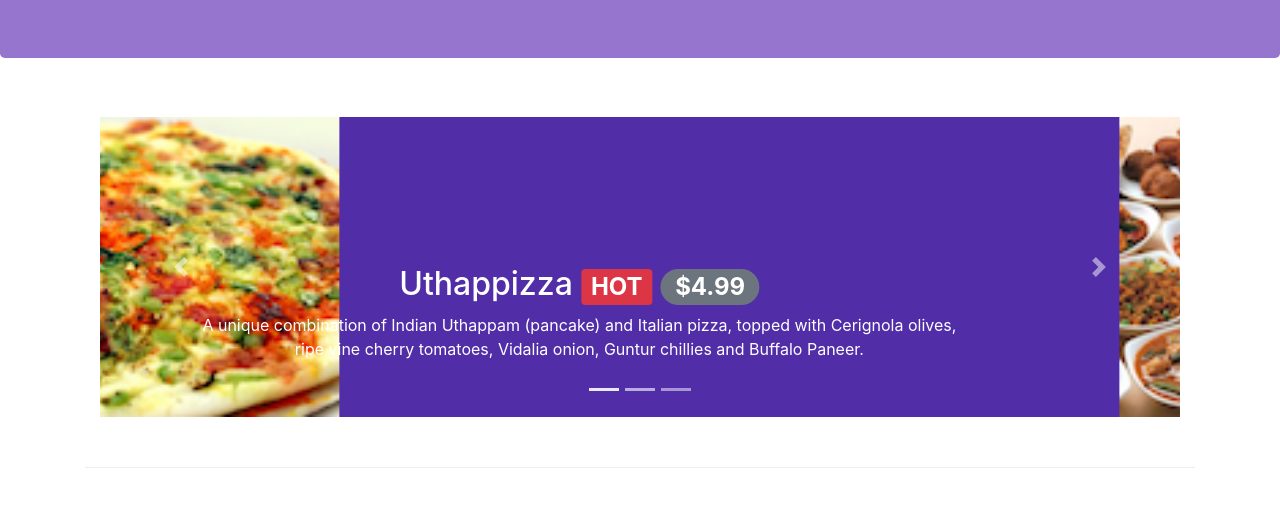
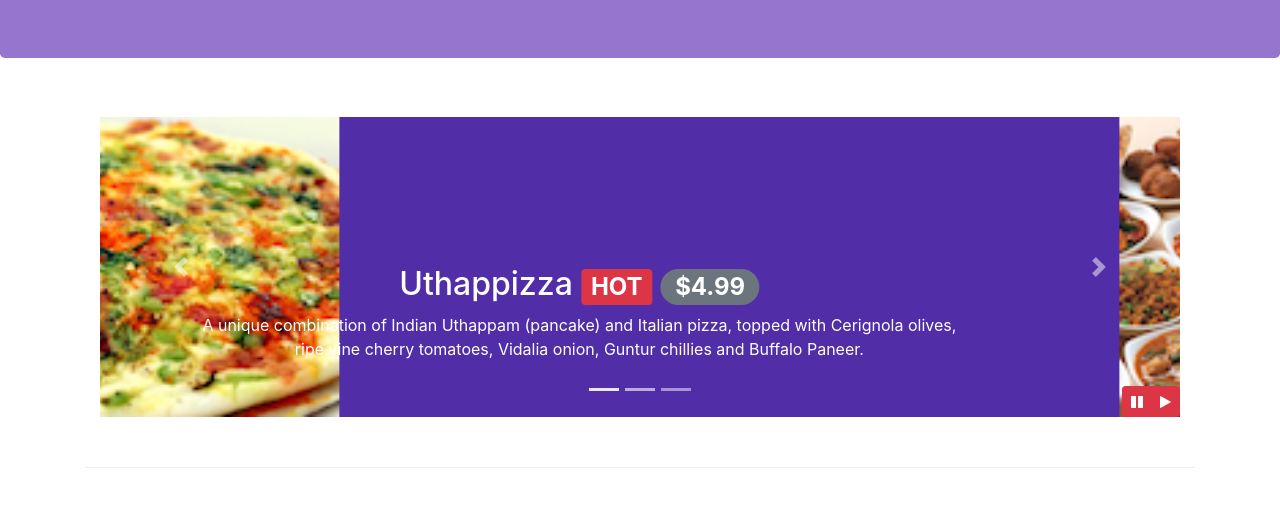
Before and after one commit to s-arslaan/restoranteConFusion, a website: page index.html in a window 1280 px wide. Shown: the part 276-800 px from the top of the page. Drawn offline with nearby package versions, Linux system fonts and the light colour scheme.

Commit message:
jQuery BS4 (carousel controls)

```diff
--- a/css/styles.css
+++ b/css/styles.css
@@ -59,3 +59,10 @@ body {
     left: 0;
     min-height: 300px;
 }
+
+#carouselButton {
+    right: 0px;
+    position: absolute;
+    bottom: 0px;
+    z-index: 1;
+}
--- a/index.html
+++ b/index.html
@@ -210,6 +210,14 @@
                         <a class="carousel-control-next" href="#mycarousel" role="button" data-slide="next">
                             <span class="carousel-control-next-icon"></span>
                         </a>
+                        <div class="btn-group" id="carouselButton">
+                            <button class="btn btn-danger btn-sm" id="carousel-pause">
+                                <span class="fa fa-pause"></span>
+                            </button>
+                            <button class="btn btn-danger btn-sm" id="carousel-play">
+                                <span class="fa fa-play"></span>
+                            </button>
+                        </div>
                     </div>
                 </div>
             </div>
@@ -369,10 +377,22 @@
         <script src="node_modules/popper.js/dist/umd/popper.min.js"></script>
         <script src="node_modules/bootstrap/dist/js/bootstrap.min.js"></script>
         <script>
+            //carousel control buttons -- play & pauses
+            $(document).ready(function() {
+                 $('#mycarousel').carousel({ interval: 100 });
+                 $('#carousel-pause').click(function(){
+                     $('#mycarousel').carousel('pause');
+                 });
+                 $('#carousel-play').click(function(){
+                     $('#mycarousel').carousel('cycle');
+                 });
+            });
+
+
             // jQuery for tooltip on "Reserve Table" button
-            $(document).ready(function() {
-                $('[data-toggle="tooltip"]').tooltip();
-            });
+            // $(document).ready(function() {
+            //     $('[data-toggle="tooltip"]').tooltip();
+            // });
         </script>
     </body>
 </html>
```
